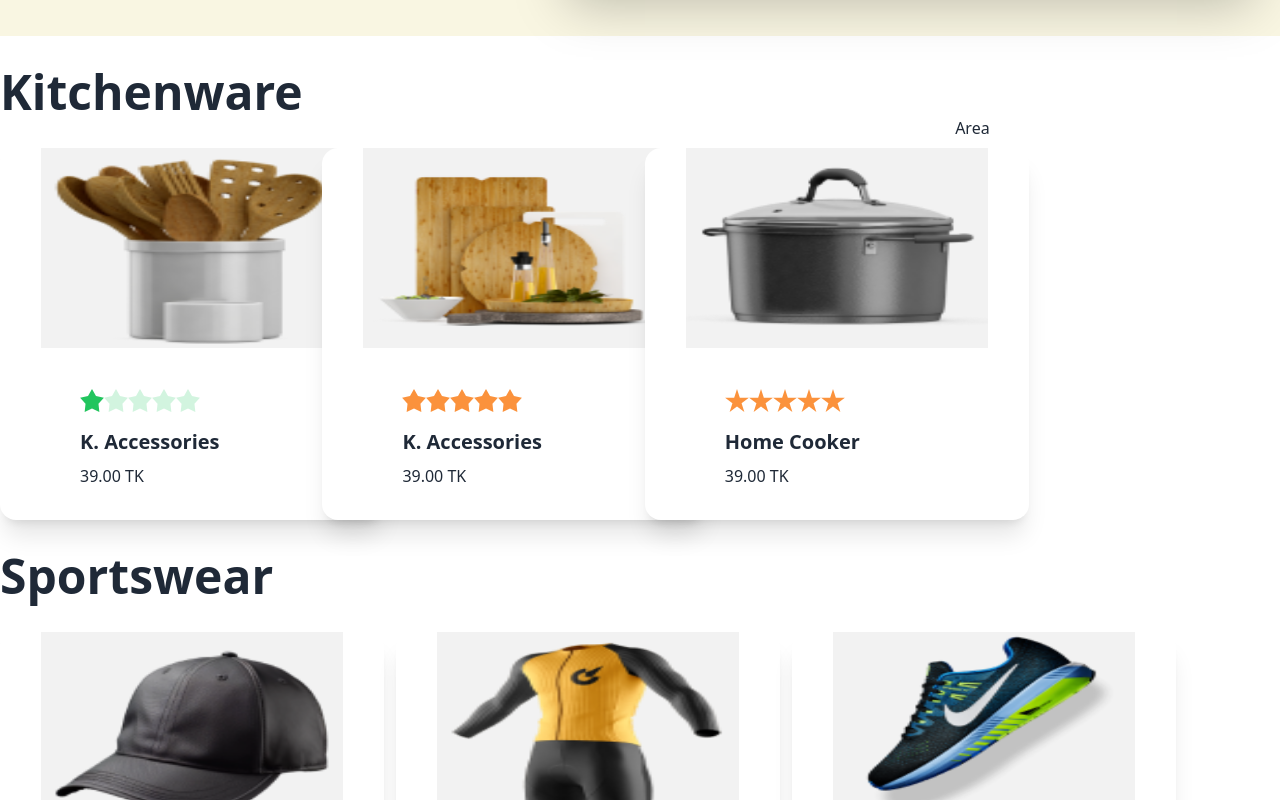
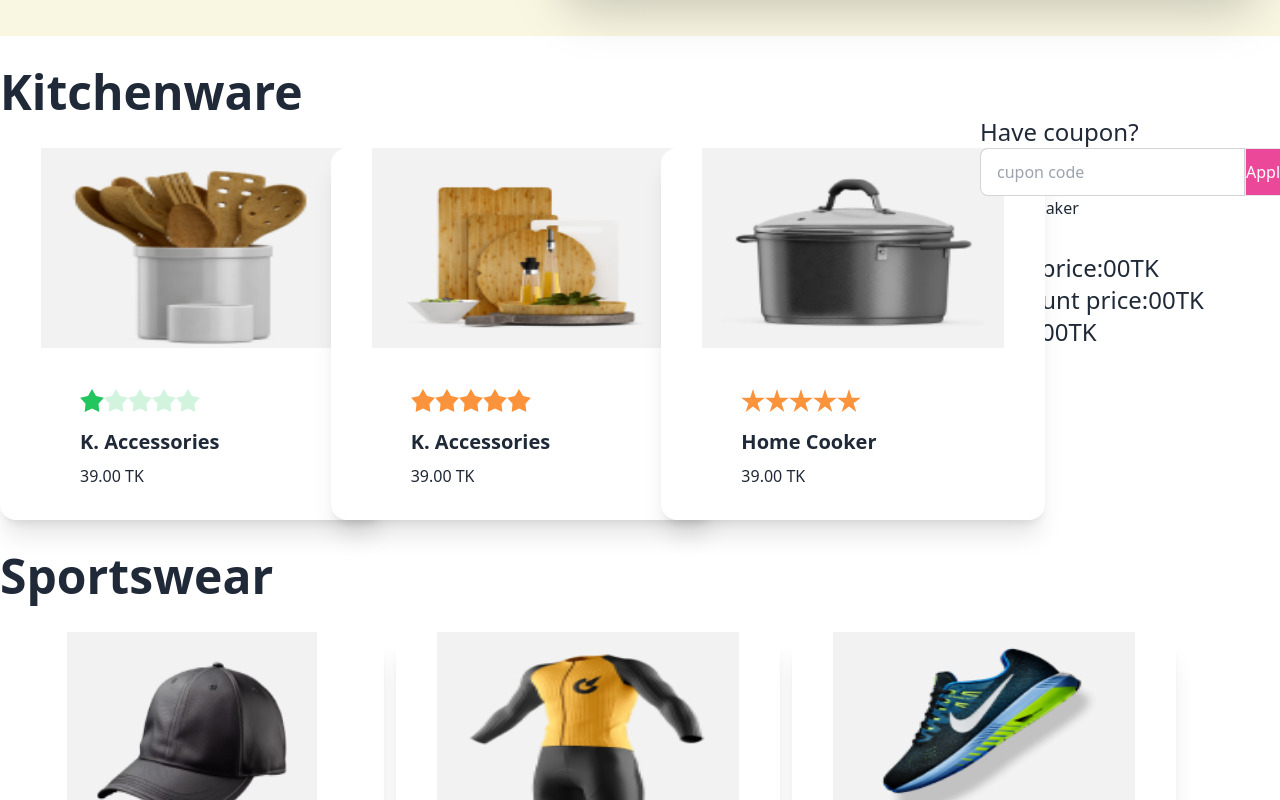
Before and after one commit to nondi58/assignment-re-5, a plain HTML site: page index.html in a window 1280 px wide. Both pictures are taken after a click on the radio button 92 px from the left and 1164 px from the top of the page. Shown: the part 764-1564 px from the top of the page. Drawn offline with nearby package versions, Linux system fonts and the light colour scheme.

Commit message:
first commit

```diff
--- a/index.html
+++ b/index.html
@@ -1,5 +1,6 @@
 <!DOCTYPE html>
 <html lang="en">
+
 <head>
   <meta charset="UTF-8">
   <meta name="viewport" content="width=device-width, initial-scale=1.0">
@@ -7,6 +8,7 @@
   <link href="https://cdn.jsdelivr.net/npm/daisyui@3.8.3/dist/full.css" rel="stylesheet" type="text/css" />
   <script src="https://cdn.tailwindcss.com"></script>
 </head>
+
 <body>
   <header></header>
   <main>
@@ -17,8 +19,10 @@
           <img src="images/Summer 1.png" class="w-{708px}rounded-lg shadow-2xl" />
           <div class="text-center ">
             <h1 class="text-2xl text-center font-bold">---SALE FEVER---</h1>
-                    <p class="py-6 text-5xl text-center font-bold">Purchase TK 200 or above & get <span style="color: #E527B2;">20% off</span></p>
-                    <span class="text-center ">Use Promo Code </span> <button class="btn bg-pink-500 text-white"> SELL200</button>
+            <p class="py-6 text-5xl text-center font-bold">Purchase TK 200 or above & get <span
+                style="color: #E527B2;">20% off</span></p>
+            <span class="text-center ">Use Promo Code </span> <button class="btn bg-pink-500 text-white">
+              SELL200</button>
           </div>
         </div>
       </div>
@@ -31,8 +35,8 @@
       <div class="flex flex-col lg:flex-row">
         <div class="grid grid-cols-1 lg:grid-cols-3 md:grid-cols-2 mt-8 gap-3">
           <!-- first-card -->
-                    <div  class="card w-96 bg-base-100 shadow-xl">
-                        <figure><img style="background-color: rgba(17, 17, 17, 0.05); width: 302px;height: 200px;
+          <div id="first-card" class="card w-96 bg-base-100 shadow-xl">
+            <figure><img class="px-5 pt-3 w-9/12" style="background-color: rgba(17, 17, 17, 0.05); width: 302px;height: 200px;
                             " src="images/prod1.png" alt="Shoes" /></figure>
             <div class="card-body ">
               <div class="rating px-12 py-2">
@@ -49,11 +53,11 @@
           </div>
           <!-- second-card -->
           <div class="card w-96 bg-base-100 shadow-xl">
-                        <figure><img style="background-color: rgba(17, 17, 17, 0.05); width: 302px;height: 200px;
+            <figure><img class="px-5 pt-3 w-9/12" style="background-color: rgba(17, 17, 17, 0.05); width: 302px;height: 200px;
                             " src="images/prod2.png" alt="Shoes" /></figure>
             <div class="card-body ">
               <div class="rating px-12 py-2">
-                                <input type="radio" name="rating-2" class="mask mask-star-2 bg-orange-400"checked  />
+                <input type="radio" name="rating-2" class="mask mask-star-2 bg-orange-400" checked />
                 <input type="radio" name="rating-2" class="mask mask-star-2 bg-orange-400" />
                 <input type="radio" name="rating-2" class="mask mask-star-2 bg-orange-400" />
                 <input type="radio" name="rating-2" class="mask mask-star-2 bg-orange-400" />
@@ -66,14 +70,14 @@
           </div>
           <!-- third-card -->
           <div class="card w-96 bg-base-100 shadow-xl">
-                        <figure><img style="background-color: rgba(17, 17, 17, 0.05); width: 302px;height: 200px;
+            <figure><img class="px-5 pt-3 w-9/12" style="background-color: rgba(17, 17, 17, 0.05); width: 302px;height: 200px;
                             " src="images/prod3.png" alt="Shoes" /></figure>
             <div class="card-body ">
               <div class="rating px-12 py-2">
                 <input type="radio" name="rating-1" class="mask mask-star  bg-orange-400" />
-                                <input type="radio" name="rating-1" class="mask mask-star  bg-orange-400"  />
                 <input type="radio" name="rating-1" class="mask mask-star  bg-orange-400" />
-                                <input type="radio" name="rating-1" class="mask mask-star  bg-orange-400"checked />
+                <input type="radio" name="rating-1" class="mask mask-star  bg-orange-400" />
+                <input type="radio" name="rating-1" class="mask mask-star  bg-orange-400" checked />
                 <input type="radio" name="rating-1" class="mask mask-star  bg-orange-400" />
               </div>
               <h2 class="card-title px-12 ">Home Cooker</h2>
@@ -84,8 +88,22 @@
 
         </div>
 
-                <div class="w-[400px]">
-                <h2>Area</h2>
+        <div class="w-[300px]">
+          <h2 class="text-2xl">Have coupon?</h2>
+          <div class="form-control">
+            <label class="input-group">
+              <input type="text" placeholder="cupon code" class="input input-bordered" />
+              <button class="bg-pink-500 border w-{150px} text-white">Apply</button>
+            </label>
+          </div>
+          <div id="calculaton-entry">
+          </div>
+          <div class="mt-8 text-2xl">
+            <h3>Total price:<span>00</span>TK</h3>
+            <h3>Discount price:<span>00</span>TK</h3>
+            <h3>Total:<span>00</span>TK</h3>
+          </div>
+
         </div>
 
       </div>
@@ -99,8 +117,8 @@
       <div class="flex flex-col lg:flex-row">
         <div class="grid grid-cols-1 lg:grid-cols-3 md:grid-cols-2 mt-8 gap-3">
           <!-- first-card -->
-                  <div  class="card w-96 bg-base-100 shadow-xl">
-                      <figure><img style="background-color: rgba(17, 17, 17, 0.05); width: 302px;height: 200px;
+          <div class="card w-96 bg-base-100 shadow-xl">
+            <figure><img class="px-5 pt-3 w-9/12" style="background-color: rgba(17, 17, 17, 0.05);width: 250px;height: 200px;
                           " src="images/prod4.png" alt="Shoes" /></figure>
             <div class="card-body ">
               <div class="rating px-12 py-2">
@@ -117,11 +135,11 @@
           </div>
           <!-- second-card -->
           <div class="card w-96 bg-base-100 shadow-xl">
-                      <figure><img style="background-color: rgba(17, 17, 17, 0.05); width: 302px;height: 200px;
+            <figure><img class="px-5 pt-3 w-9/12" style="background-color: rgba(17, 17, 17, 0.05); width: 302px;height: 200px;
                           " src="images/prod5.png" alt="Shoes" /></figure>
             <div class="card-body ">
               <div class="rating px-12 py-2">
-                              <input type="radio" name="rating-2" class="mask mask-star-2 bg-orange-400"checked  />
+                <input type="radio" name="rating-2" class="mask mask-star-2 bg-orange-400" checked />
                 <input type="radio" name="rating-2" class="mask mask-star-2 bg-orange-400" />
                 <input type="radio" name="rating-2" class="mask mask-star-2 bg-orange-400" />
                 <input type="radio" name="rating-2" class="mask mask-star-2 bg-orange-400" />
@@ -134,14 +152,14 @@
           </div>
           <!-- third-card -->
           <div class="card w-96 bg-base-100 shadow-xl">
-                      <figure><img style="background-color: rgba(17, 17, 17, 0.05); width: 302px;height: 200px;
+            <figure><img class="px-5 pt-3 w-9/12" style="background-color: rgba(17, 17, 17, 0.05); width: 302px;height: 200px;
                           " src="images/prod6.png" alt="Shoes" /></figure>
             <div class="card-body ">
               <div class="rating px-12 py-2">
                 <input type="radio" name="rating-1" class="mask mask-star  bg-orange-400" />
-                              <input type="radio" name="rating-1" class="mask mask-star  bg-orange-400"  />
                 <input type="radio" name="rating-1" class="mask mask-star  bg-orange-400" />
-                              <input type="radio" name="rating-1" class="mask mask-star  bg-orange-400"checked />
+                <input type="radio" name="rating-1" class="mask mask-star  bg-orange-400" />
+                <input type="radio" name="rating-1" class="mask mask-star  bg-orange-400" checked />
                 <input type="radio" name="rating-1" class="mask mask-star  bg-orange-400" />
               </div>
               <h2 class="card-title px-12 ">Sports cates</h2>
@@ -160,7 +178,8 @@
     </section>
   </main>
   <script src="javascript/javas.js"></script>
-    <script src="tailwind.config.js"></script>
+
 
 </body>
+
 </html>
--- a/javascript/javas.js
+++ b/javascript/javas.js
@@ -0,0 +1,12 @@
+document.getElementById('first-card').addEventListener('click',function(){
+    caculateAreaTotal('Home-maker');
+})
+function caculateAreaTotal(shapeType,area){
+    const calculationEntry=document.getElementById('calculaton-entry');
+    const p=document.createElement('p');
+    p.innerHTML=`${shapeType} `
+    calculationEntry.appendChild(p);
+
+
+
+}
```
Lines whose indentation alone changed are shown as unchanged.
